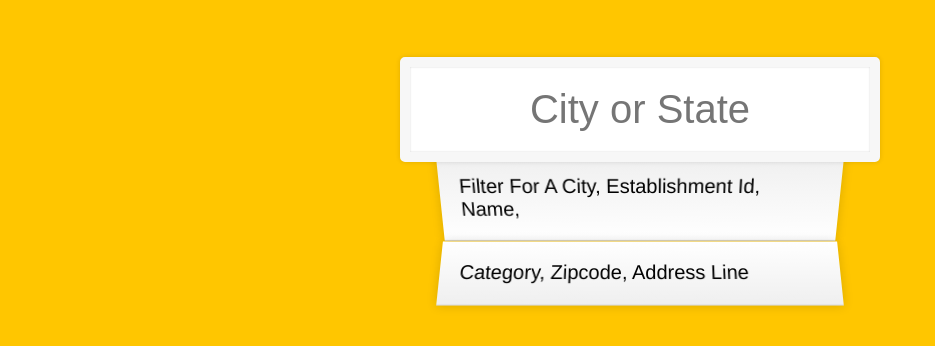
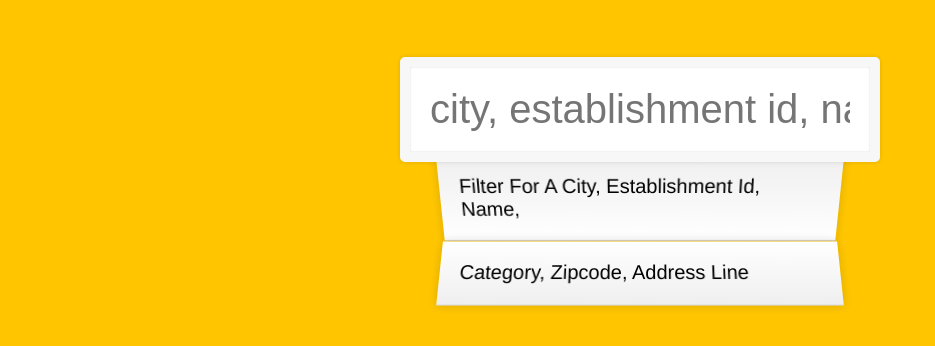
Before and after one commit to xqiao30/Assignment-Base, a plain HTML site: page public/index.html in a window 1280 px wide. Shown: the part 56-402 px from the top of the page, without its empty margins (0-935 px from the left). Drawn offline with Linux system fonts and the light colour scheme; no server answers.

Commit message:
Update index.html

```diff
--- a/public/index.html
+++ b/public/index.html
@@ -8,7 +8,7 @@
 </head>
 <body>
     <form class="search-form">
-        <input type="text" class="search" placeholder="City or State">
+        <input type="text" class="search" placeholder="city, establishment id, name, category, zipcode or  address line">
         <ul class="suggestions">
           <li>Filter for a city, establishment id, name,</li>
           <li>category, zipcode, address line</li>
```
